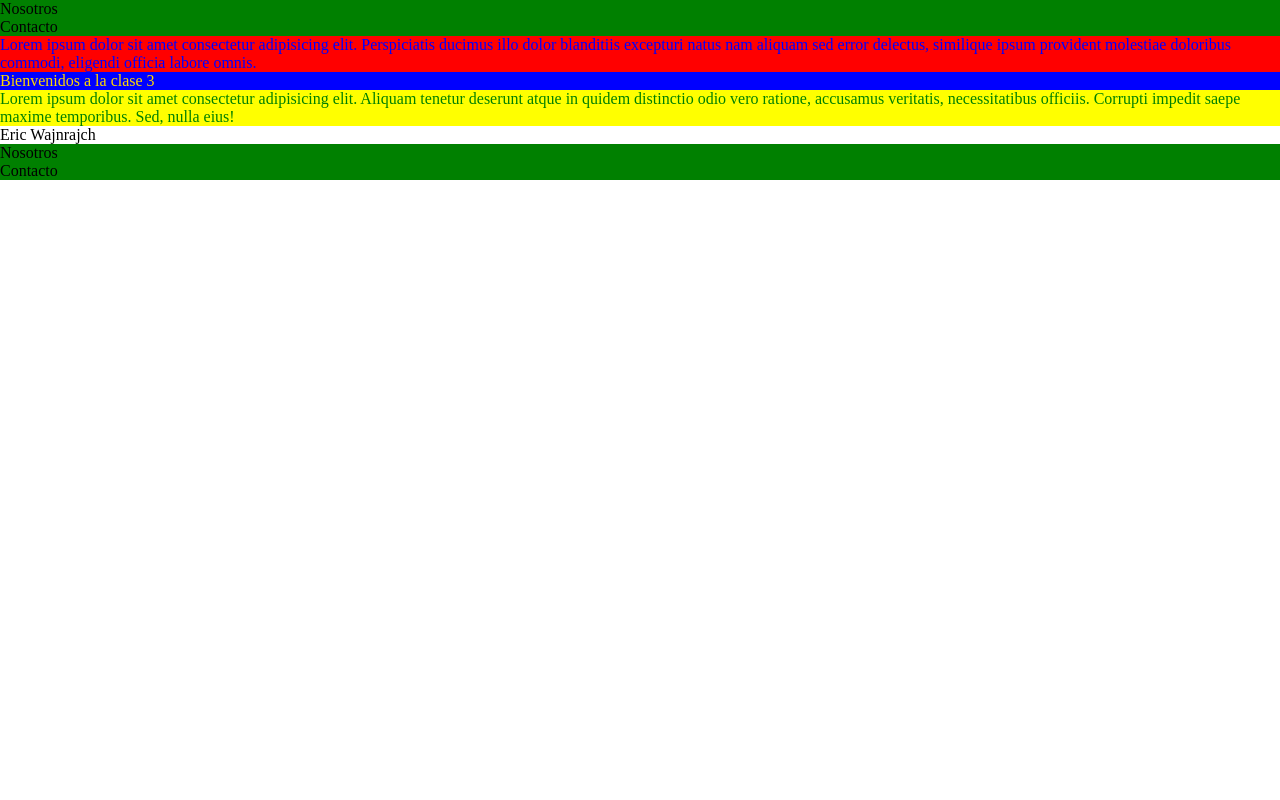
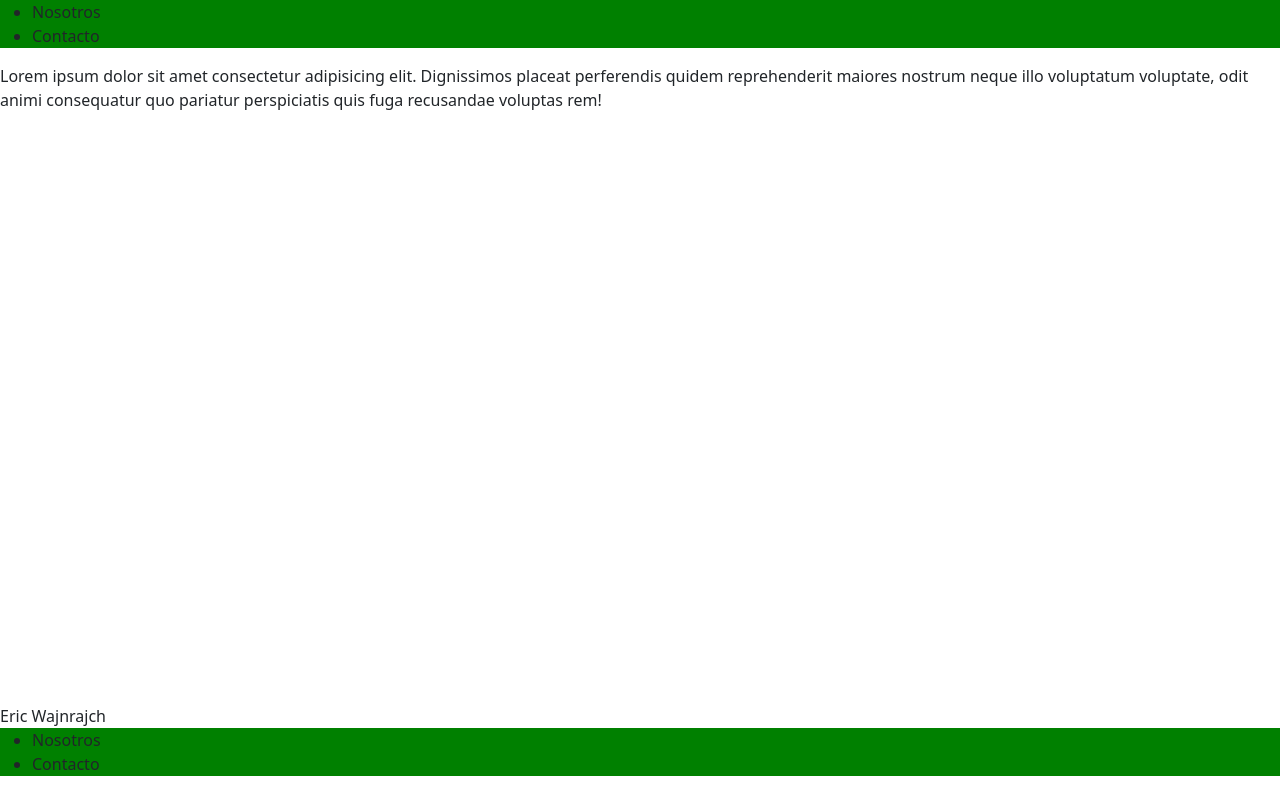
Before and after one commit to EricWaje/comision-45060, a React (Create React App) app: page / in a window 1280 px wide. Built offline with nearby package versions, Linux system fonts and the light colour scheme.

Commit message:
after 12-10

```diff
--- a/package.json
+++ b/package.json
@@ -6,9 +6,12 @@
     "@testing-library/jest-dom": "^5.16.5",
     "@testing-library/react": "^13.4.0",
     "@testing-library/user-event": "^13.5.0",
+    "bootstrap": "^5.2.2",
     "react": "^18.2.0",
+    "react-bootstrap": "^2.5.0",
     "react-dom": "^18.2.0",
     "react-scripts": "5.0.1",
+    "sass": "^1.55.0",
     "web-vitals": "^2.1.4"
   },
   "scripts": {
--- a/public/index.html
+++ b/public/index.html
@@ -11,6 +11,12 @@
         />
         <link rel="apple-touch-icon" href="%PUBLIC_URL%/logo192.png" />
         <link rel="manifest" href="%PUBLIC_URL%/manifest.json" />
+        <!-- <link
+            href="https://cdn.jsdelivr.net/npm/bootstrap@5.2.2/dist/css/bootstrap.min.css"
+            rel="stylesheet"
+            integrity="sha384-Zenh87qX5JnK2Jl0vWa8Ck2rdkQ2Bzep5IDxbcnCeuOxjzrPF/et3URy9Bv1WTRi"
+            crossorigin="anonymous"
+        /> -->
         <title>React App</title>
     </head>
     <body>
--- a/src/App.js
+++ b/src/App.js
@@ -1,4 +1,6 @@
-import './App.css';
+//import './App.css';
+import 'bootstrap/dist/css/bootstrap.min.css';
+import './style.scss';
 import Footer from './components/Footer';
 import Header from './components/Header';
 import Main from './components/Main/Main';
--- a/src/components/Main/Main.jsx
+++ b/src/components/Main/Main.jsx
@@ -1,34 +1,77 @@
 import estilos from './main.module.css';
-
-const styles = {
-    parrafo: {
-        color: 'gold',
-        backgroundColor: 'blue',
-    },
-    contenedor: {
-        color: 'green',
-        backgroundColor: 'yellow',
-    },
-};
 
 const Main = () => {
     return (
-        <main className={estilos.navbar}>
-            <p style={{ color: 'blue' }}>
+        <main
+            className={estilos.main}
+            style={{ display: 'flex', justifyContent: 'center' }}
+        >
+            <p>
                 Lorem ipsum dolor sit amet consectetur adipisicing elit.
-                Perspiciatis ducimus illo dolor blanditiis excepturi natus nam
-                aliquam sed error delectus, similique ipsum provident molestiae
-                doloribus commodi, eligendi officia labore omnis.
+                Dignissimos placeat perferendis quidem reprehenderit maiores
+                nostrum neque illo voluptatum voluptate, odit animi consequatur
+                quo pariatur perspiciatis quis fuga recusandae voluptas rem!
             </p>
-            <p style={styles.parrafo}>Bienvenidos a la clase 3</p>
-            <div style={styles.contenedor}>
-                Lorem ipsum dolor sit amet consectetur adipisicing elit. Aliquam
-                tenetur deserunt atque in quidem distinctio odio vero ratione,
-                accusamus veritatis, necessitatibus officiis. Corrupti impedit
-                saepe maxime temporibus. Sed, nulla eius!
-            </div>
         </main>
     );
 };
 
 export default Main;
+
+//Botstrap de la manera vieja
+/* <div className="card" style={{ width: '12rem' }}>
+    <img
+        src="https://encrypted-tbn0.gstatic.com/images?q=tbn:ANd9GcQ6ykev_1vBYJZO79NxTpWfMC3HQTJchCFWNA&usqp=CAU"
+        className="card-img-top"
+        alt="..."
+    />
+    <div className="card-body">
+        <h5 className="card-title">Card title</h5>
+        <p className="card-text">
+            Some quick example text to build on the card title and make up the
+            bulk of the card's content.
+        </p>
+        <a href="https://google.com" className="btn btn-primary">
+            Go somewhere
+        </a>
+    </div>
+</div>; */
+
+//React Bootstrap
+
+/* <Container>
+    <Row>
+        <Col md={4}>
+            <Card style={{ width: '18rem' }}>
+                <Card.Img
+                    variant="top"
+                    src="https://encrypted-tbn0.gstatic.com/images?q=tbn:ANd9GcQ6ykev_1vBYJZO79NxTpWfMC3HQTJchCFWNA&usqp=CAU"
+                />
+                <Card.Body>
+                    <Card.Title>Card Title</Card.Title>
+                    <Card.Text>
+                        Some quick example text to build on the card title and
+                        make up the bulk of the card's content.
+                    </Card.Text>
+                    <Button variant="primary">Go somewhere</Button>
+                </Card.Body>
+            </Card>
+        </Col>
+        <Col md={4}>
+            <Card style={{ width: '18rem' }}>
+                <Card.Img
+                    variant="top"
+                    src="https://encrypted-tbn0.gstatic.com/images?q=tbn:ANd9GcQ6ykev_1vBYJZO79NxTpWfMC3HQTJchCFWNA&usqp=CAU"
+                />
+                <Card.Body>
+                    <Card.Title>Card Title</Card.Title>
+                    <Card.Text>
+                        Some quick example text to build on the card title and
+                        make up the bulk of the card's content.
+                    </Card.Text>
+                    <Button variant="primary">Go somewhere</Button>
+                </Card.Body>
+            </Card>
+        </Col>
+    </Row>
+</Container>; */
--- a/src/components/Main/main.module.css
+++ b/src/components/Main/main.module.css
@@ -1,3 +1,3 @@
-.navbar {
-    background-color: red;
+.main {
+    min-height: 80vh;
 }
--- /dev/null
+++ b/src/style.scss
@@ -0,0 +1 @@
+@import 'styles/header';
--- /dev/null
+++ b/src/styles/_header.scss
@@ -0,0 +1,3 @@
+// body {
+//     background-color: red;
+// }
```
Also changed, not shown: 1 other file (tests, documents, lock files or other folders).
